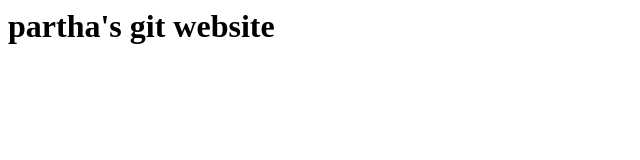
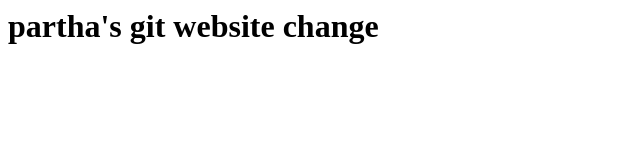
Before and after one commit to meetpartha/meetpartha.github.io, a plain HTML site: page index.html in a window 1280 px wide. Shown: the whole page, without its empty margins (0-640 px from the left). Drawn offline with Linux system fonts and the light colour scheme.

Commit message:
Change v1

```diff
--- a/index.html
+++ b/index.html
@@ -1 +1 @@
-<h1> partha's git website </h1>
+<h1> partha's git website change </h1>
```
